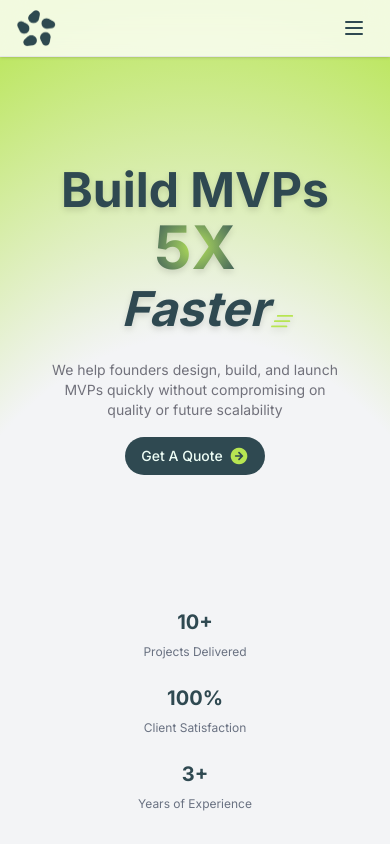
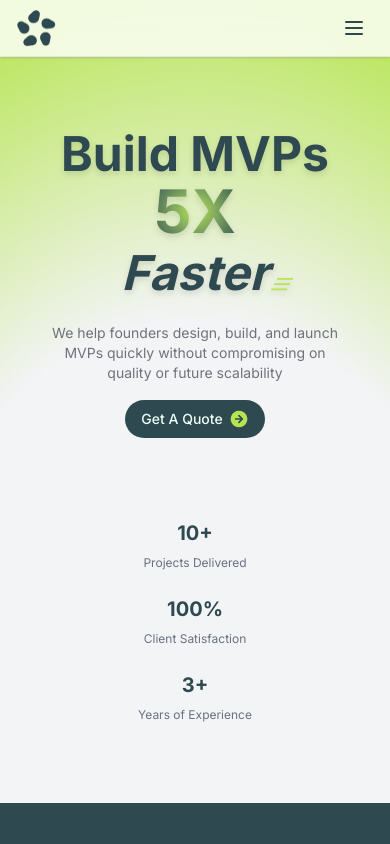
Before and after one commit to LokeshXs/ashwacreations, a Next.js app: page / in a window 390 px wide. Shown: the top 844 px of the page. Built offline with nearby package versions, Linux system fonts and the light colour scheme.

Commit message:
fix:Hero Section Responsiveness

```diff
--- a/components/landing/HeroSection.tsx
+++ b/components/landing/HeroSection.tsx
@@ -4,7 +4,7 @@ import Link from "next/link";
 
 export default function HeroSection() {
   return (
-    <section id="home" className="min-h-screen flex flex-col relative overflow-hidden px-4 sm:px-6 md:px-10 lg:px-14 ">
+    <section id="home" className="md:min-h-screen pt-24 pb-12 gap-20 md:p-0 md:gap-0 flex flex-col relative overflow-hidden px-4 sm:px-6 md:px-10 lg:px-14 ">
       <div className="flex-1 self-stretch flex flex-col justify-center items-center translate-y-8 sm:translate-y-6 md:translate-y-8 lg:translate-y-12">
         <div className="text-5xl  md:text-6xl lg:text-7xl xl:text-8xl font-bold text-primary flex flex-col items-center gap-1 sm:gap-2 leading-[1.1] drop-shadow-md">
           <h1 className="text-center">
```
